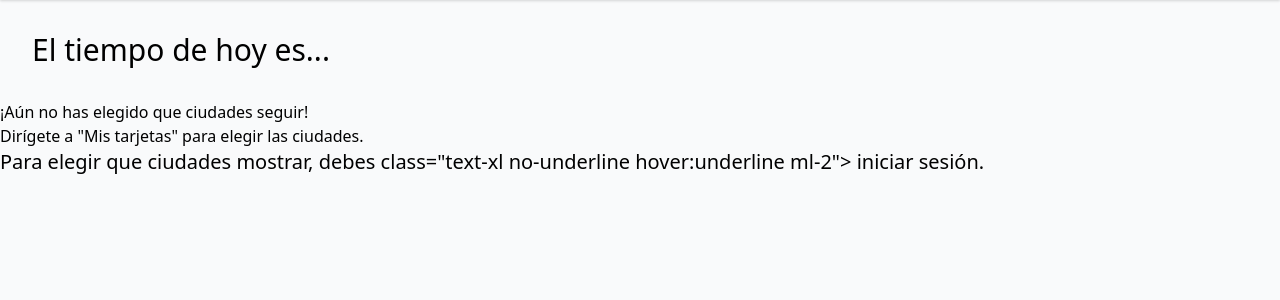
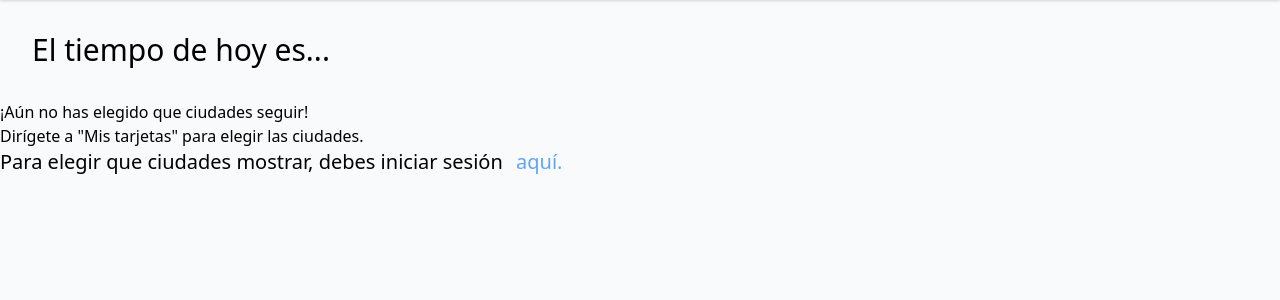
Before and after one commit to TanZng/CentroMeteorologico, a Django app: page / in a window 1280 px wide. Shown: the part 92-392 px from the top of the page. Run offline with Django 3.2, Linux system fonts and the light colour scheme; data that the repository does not hold is empty; some libraries are stand-ins or nearby versions.

Commit message:
Enlace
-Se creó un enlace para iniciar sesión en el main

```diff
--- a/climaApp/templates/climaApp/climaAppMain.html
+++ b/climaApp/templates/climaApp/climaAppMain.html
@@ -104,9 +104,9 @@
 
 {% endif %}
 
+
     {% if user.is_anonymous %}
-        <p class="text-xl"> Para elegir que ciudades mostrar, debes
-          class="text-xl no-underline hover:underline ml-2"> iniciar sesión. </>
+       <p class="text-xl"> Para elegir que ciudades mostrar, debes iniciar sesión <a class="text-xl text-blue-400 no-underline hover:underline ml-2"href="{% url 'login' %}?next={% url 'climaApp:main' %}">aquí. </a> </p>
 
         {#        <p> ¿No tienes una cuenta? Registrate </p>#}
     {% endif %}
```
